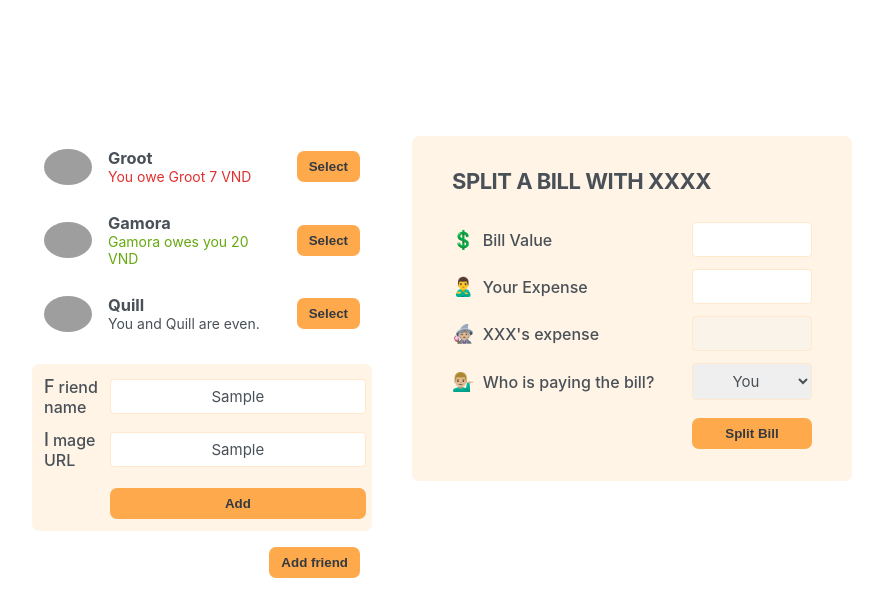
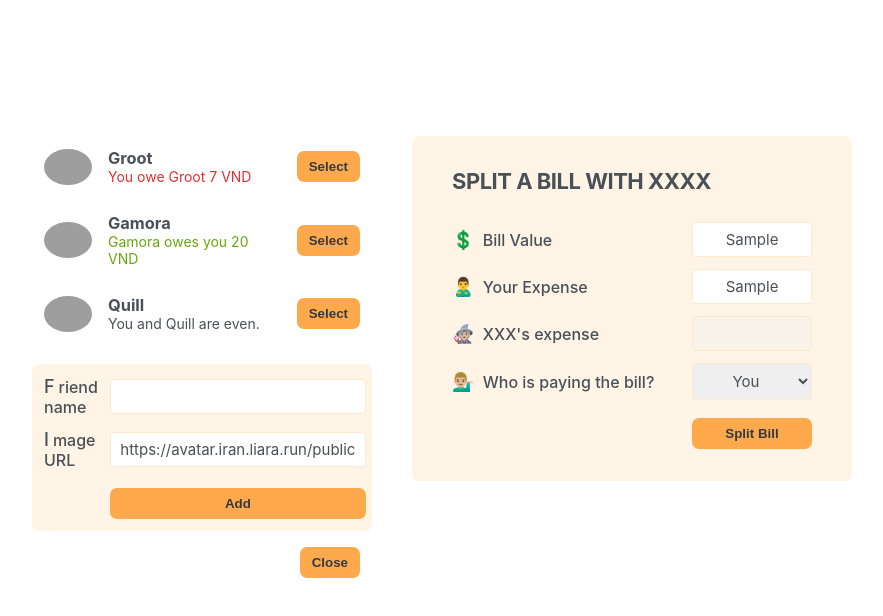
Before and after one commit to arvincarlo/eat-n-split, a React (Create React App) app: page / in a window 1280 px wide. Both pictures are taken after typing "Sample", "Sample" into the empty fields and a click on the button "Add friend". Shown: the top 616 px of the page, without its empty margins (198-1081 px from the left). Built offline with nearby package versions, Linux system fonts and the light colour scheme; grey boxes are pictures that could not be loaded.

Commit message:
Adding a new Friend

```diff
--- a/src/App.js
+++ b/src/App.js
@@ -1,3 +1,5 @@
+import {useState} from "react";
+
 const initialFriends = [
   {
     id: 118836,
@@ -19,21 +21,37 @@
   },
 ];
 
+function Button({children, onClick}) {
+  return (
+    <button onClick={onClick} className="button">{children}</button>
+  )
+}
+
 function App() {
+  const [showAddFriend, setShowAddFriend] = useState(false);
+  const [friends, setFriends] = useState(initialFriends)
+
+  function handleAddFriend(newFriend) {
+    setFriends(friends => [...friends, newFriend]);
+    setShowAddFriend(false);
+    console.table(friends);
+
+  }
+
   return (
     <div className="app">
       <div className="sidebar">
-        <FriendsList/>
-        <FormAddFriend/>
-        <Button>Add friend</Button>
+        <FriendsList friends={friends}/>
+        {showAddFriend && <FormAddFriend onAddFriend={handleAddFriend}/>}
+        <Button onClick={() => setShowAddFriend(show => !show)}>{showAddFriend ? "Close" : "Add friend"}</Button>
       </div>
       <FormSplitBill/>
     </div>
   );
 }
 
-function FriendsList() {
-  const friends = initialFriends;
+function FriendsList({friends}) {
+  // const friends = initialFriends;
 
   return (
     <ul>
@@ -55,23 +73,38 @@
   </li>
 }
 
-function FormAddFriend() {
+function FormAddFriend({onAddFriend}) {
+  const [name, setName] = useState('');
+  const [image, setImage] = useState('https://avatar.iran.liara.run/public');
+
+  function handeSubmit(e) {
+    e.preventDefault();
+
+    if (!name || !image) return;
+
+    const id = crypto.randomUUID().toString();
+    const newFriend = {
+      name, image: `${image}?=${id}`,
+      balance: 0,
+      id: id
+    }
+
+    setName('');
+    setImage('https://avatar.iran.liara.run/public');
+
+    onAddFriend(newFriend);
+  }
+
   return (
-    <form className="form-add-friend">
+    <form className="form-add-friend" onSubmit={handeSubmit}>
       <label>Friend name</label>
-      <input type="text"></input>
+      <input type="text" value={name} onChange={e => setName(e.target.value)}></input>
 
       <label> Image URL</label>
-      <input type="text"></input>
+      <input type="text" value={image} onChange={e => setImage(e.target.value)}></input>
 
       <Button>Add</Button>
     </form>
-  )
-}
-
-function Button({children}) {
-  return (
-    <button className="button">{children}</button>
   )
 }
 
```
